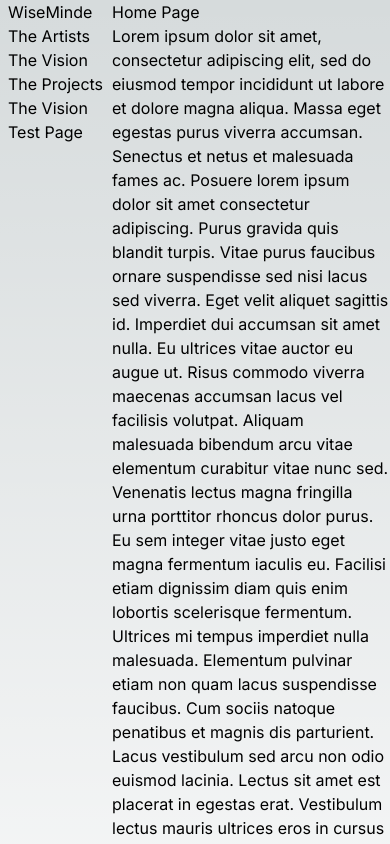
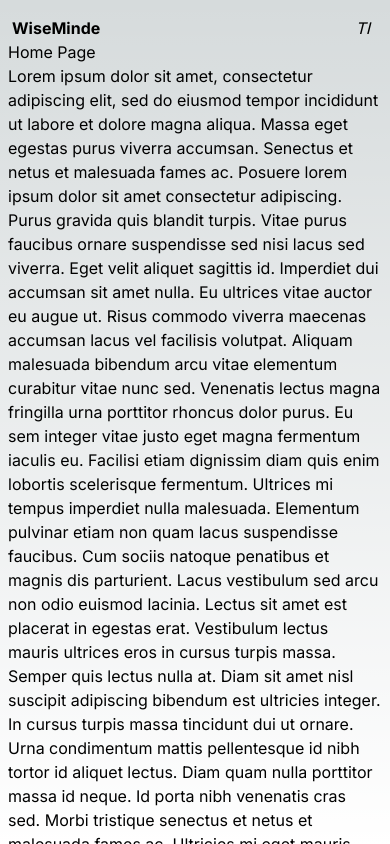
Before and after one commit to thealexlittle/wiseMinde, a Next.js app in the folder wiseminde/: page / in a window 390 px wide. Shown: the top 844 px of the page. Built offline with nearby package versions, Linux system fonts and the light colour scheme.

Commit message:
Rewrite Navbar to close on press in mobile

```diff
--- a/wiseminde/src/app/navbar.tsx
+++ b/wiseminde/src/app/navbar.tsx
@@ -1,19 +1,34 @@
+import { useState } from "react";
 import { Sidebar, Menu, MenuItem, SubMenu } from "react-pro-sidebar";
 import { Link } from "react-router-dom";
 
-export default function Navbar(){
+export default function Navbar() {
+    const [isOpen, setIsOpen] = useState(false);
+
+    function MenuItems() {
+        return (
+            <ul className="sm:block sm:w-32 w-screen bg-inherit"
+                onClick={() => setIsOpen((toggle) => innerWidth > 640 ? true : !toggle)}
+            >
+                <div className="flex flex-col">
+                    <Link className=" py-1" to="/about">The Vision</Link>
+                    <Link className=" py-1" to="/artists">The Artists</Link>
+                    <Link className=" py-1" to="/projects">The Projects</Link>
+                    <Link className=" py-1" to="/artists/artist">Test Artist Page</Link>
+                </div>
+            </ul>
+        )
+    }
+
     return (
-        <aside className="h-auto px-2" aria-label="Sidebar">
-            <Link to="/">WiseMinde</Link>
-            <ul className=" w-24">
-                <li className="flex flex-col">
-                    <Link to="/artists">The Artists</Link>
-                    <Link to="/about">The Vision</Link>
-                    <Link to="/projects">The Projects</Link>
-                    <Link to="/contact">The Vision</Link>
-                    <Link to="/artists/artist">Test Page</Link>
-                </li>
-            </ul>
+        <aside className="h-auto px-1" aria-label="Sidebar">
+            <div className="w-screen flex justify-between sm:static sm:w-32">
+                <Link className="font-bold font" to="/">WiseMinde</Link>
+                <button onClick={() => setIsOpen((toggle) => !toggle)}>
+                    <i className="block pr-8 sm:hidden">TI</i>
+                </button>
+            </div>
+            {isOpen && <MenuItems/> || innerWidth > 640 && <MenuItems/>}
         </aside>
     )
 }
--- a/wiseminde/src/app/page.tsx
+++ b/wiseminde/src/app/page.tsx
@@ -27,7 +27,7 @@ export default function App() {
 
 function Root() {
   return (
-    <main className='flex'>
+    <main className='flex flex-col pt-4 sm:flex-row px-2 h-screen'>
       <Navbar />
       <Outlet />
     </main>
--- a/wiseminde/src/app/pages/artist.tsx
+++ b/wiseminde/src/app/pages/artist.tsx
@@ -1,6 +1,6 @@
 export default function Artist() {
     return (
-        <main className="flex px-2">
+        <main className="flex flex-col px-2 sm:flex-row">
             <Details />
             <div>
                 Lorem ipsum dolor sit amet, consectetur adipiscing elit, sed do eiusmod tempor incididunt ut labore et dolore magna aliqua. Massa eget egestas purus viverra accumsan. Senectus et netus et malesuada fames ac. Posuere lorem ipsum dolor sit amet consectetur adipiscing. Purus gravida quis blandit turpis. Vitae purus faucibus ornare suspendisse sed nisi lacus sed viverra. Eget velit aliquet sagittis id. Imperdiet dui accumsan sit amet nulla. Eu ultrices vitae auctor eu augue ut. Risus commodo viverra maecenas accumsan lacus vel facilisis volutpat. Aliquam malesuada bibendum arcu vitae elementum curabitur vitae nunc sed. Venenatis lectus magna fringilla urna porttitor rhoncus dolor purus. Eu sem integer vitae justo eget magna fermentum iaculis eu.
--- a/wiseminde/src/app/pages/artistList.tsx
+++ b/wiseminde/src/app/pages/artistList.tsx
@@ -1,7 +1,19 @@
 export default function ArtistList(){
     return(
         <div>
-            ArtistList Page
+            <h1>The Artists</h1>
+            <ArtistTile />
         </div>
     )
 }
+
+function ArtistTile(){
+    return (
+        <div>
+            <img src="https://picsum.photos/200" alt="" />
+            <h2>Artist</h2>
+            <div>Artist/Artist/Artist</div>
+            <div>See Bio</div>
+        </div>
+    )
+}
--- a/wiseminde/src/app/pages/projects.tsx
+++ b/wiseminde/src/app/pages/projects.tsx
@@ -1,7 +1,67 @@
 export default function Projects(){
     return(
+        <main>
+            <h1>Projects</h1>
+            <ProjectList />
+        </main>
+    )
+}
+
+function ProjectList(){
+    return (
         <div>
-            Project Page
+            <Photo />
+            <Video />
+            <Song />
         </div>
     )
 }
+
+function Photo(){
+    return (
+        <div>
+            <img src="https://picsum.photos/200" alt="" />
+            <div>
+                <h3>Photoset</h3>
+                <h4>YYYY</h4>
+            </div>
+            <h3>By Artist</h3>
+        </div>
+    )
+}
+
+function Video(){
+    return (
+        <div>
+            <iframe width="200" height="150"
+            src="https://www.youtube.com/embed/VwEERD4gSzY?si=dHPrsYfw4SUOkJAK&amp;controls=0"
+            title="YouTube video player"
+            allow="accelerometer; autoplay; clipboard-write; encrypted-media; gyroscope; picture-in-picture; web-share"
+            allowfullscreen
+            />
+            <div>
+                <h3>Video</h3>
+                <h4>YYYY</h4>
+            </div>
+            <h3>By Artist</h3>
+        </div>
+    )
+}
+
+function Song(){
+    return (
+        <div>
+            <img src="https://picsum.photos/200" alt="" />
+            <ul>
+                <i>SC</i>
+                <i>SP</i>
+                <i>AP</i>
+            </ul>
+            <div>
+                <h3>Song</h3>
+                <h4>YYYY</h4>
+            </div>
+            <h3>By Artist</h3>
+        </div>
+    )
+}
```
